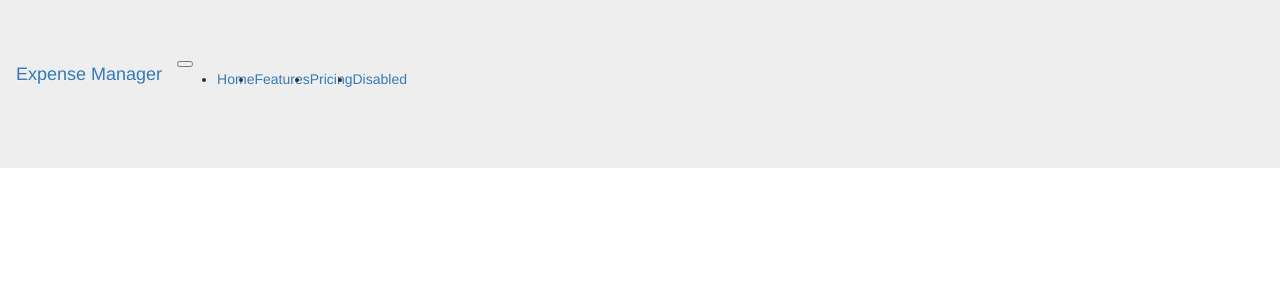
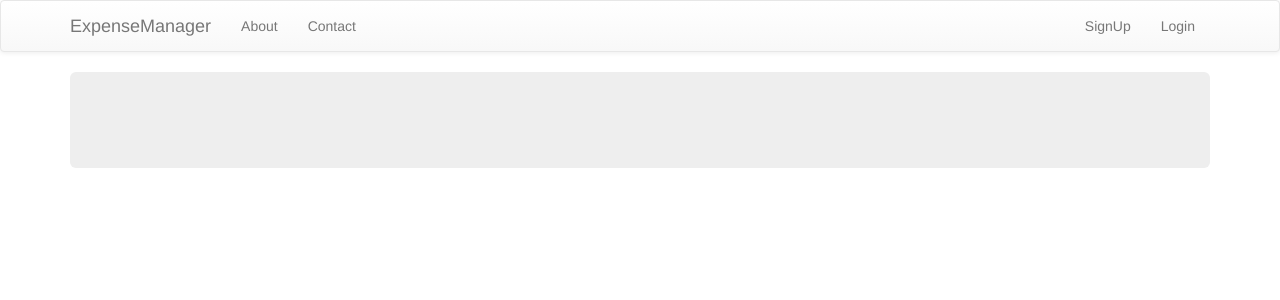
Before and after one commit to LaxmishShetty/Expense_Manager, a Django app: page / in a window 1280 px wide. Shown: the top 300 px of the page. Run offline with Django 3.2, Linux system fonts and the light colour scheme; some libraries are stand-ins or nearby versions.

Commit message:
neww files

```diff
--- a/ExpenseManager/views.py
+++ b/ExpenseManager/views.py
@@ -1,11 +1,12 @@
 from django.shortcuts import render
 from django.http import HttpResponse
+from django.contrib.auth.models import User
+from django.contrib.auth import login,authenticate
+from django.http import HttpResponseRedirect
+
 # Create your views here.
 
 def index(request):
     context={'x':'hello world'}
 
-    return render(request,'index.html',context)
-
-def login(request):
-    return HttpResponse("its login")
+    return render(request,'index.html')
--- a/ExpenseManagerProject/settings.py
+++ b/ExpenseManagerProject/settings.py
@@ -39,6 +39,7 @@ INSTALLED_APPS = [
     'django.contrib.messages',
     'django.contrib.staticfiles',
     'ExpenseManager',
+    'crispy_forms',
 ]
 
 MIDDLEWARE = [
--- a/ExpenseManagerProject/urls.py
+++ b/ExpenseManagerProject/urls.py
@@ -16,10 +16,12 @@ Including another URLconf
 from django.contrib import admin
 from django.urls import path
 from django.conf.urls import url
-from ExpenseManager import views
+from ExpenseManager import views as expense_manager_views
+from register import views
 
 urlpatterns = [
     path('admin/', admin.site.urls),
-    url(r'^$',views.index,name='index'),
+    url(r'^$',expense_manager_views.index,name='index'),
     url(r'^login$',views.login,name='login'),
+    url(r'^register$',views.register,name='register'),
 ]
--- a/templates/index.html
+++ b/templates/index.html
@@ -5,36 +5,39 @@
     <title>Expense Manager</title>
     <!-- Latest compiled and minified CSS -->
 <!-- Latest compiled and minified CSS -->
-<link rel="stylesheet" href="https://maxcdn.bootstrapcdn.com/bootstrap/3.3.7/css/bootstrap.min.css" integrity="sha384-BVYiiSIFeK1dGmJRAkycuHAHRg32OmUcww7on3RYdg4Va+PmSTsz/K68vbdEjh4u" crossorigin="anonymous">
+  <link rel="stylesheet" href="https://maxcdn.bootstrapcdn.com/bootstrap/3.3.7/css/bootstrap.min.css" integrity="sha384-BVYiiSIFeK1dGmJRAkycuHAHRg32OmUcww7on3RYdg4Va+PmSTsz/K68vbdEjh4u" crossorigin="anonymous">
 <!-- Optional theme -->
 <link rel="stylesheet" href="https://maxcdn.bootstrapcdn.com/bootstrap/3.3.7/css/bootstrap-theme.min.css" integrity="sha384-rHyoN1iRsVXV4nD0JutlnGaslCJuC7uwjduW9SVrLvRYooPp2bWYgmgJQIXwl/Sp" crossorigin="anonymous">
-<!-- Latest compiled and minified JavaScript -->
-<script src="https://maxcdn.bootstrapcdn.com/bootstrap/3.3.7/js/bootstrap.min.js" integrity="sha384-Tc5IQib027qvyjSMfHjOMaLkfuWVxZxUPnCJA7l2mCWNIpG9mGCD8wGNIcPD7Txa" crossorigin="anonymous"></script>
+<link rel="stylesheet" href="imageGallery.css">
+    <link rel="stylesheet" href=" https://stackpath.bootstrapcdn.com/font-awesome/4.7.0/css/font-awesome.min.css">
 </head>
 <body>
-<div class="jumbotron">
-<nav class="navbar navbar-expand-lg navbar-light bg-light">
-  <a class="navbar-brand" href="#">Expense Manager</a>
-  <button class="navbar-toggler" type="button" data-toggle="collapse" data-target="#navbarNav" aria-controls="navbarNav" aria-expanded="false" aria-label="Toggle navigation">
-    <span class="navbar-toggler-icon"></span>
-  </button>
-  <div class="collapse navbar-collapse" id="navbarNav">
-    <ul class="navbar-nav">
-      <li class="nav-item active">
-        <a class="nav-link" href="#">Home <span class="sr-only">(current)</span></a>
-      </li>
-      <li class="nav-item">
-        <a class="nav-link" href="#">Features</a>
-      </li>
-      <li class="nav-item">
-        <a class="nav-link" href="#">Pricing</a>
-      </li>
-      <li class="nav-item">
-        <a class="nav-link disabled" href="#" tabindex="-1" aria-disabled="true">Disabled</a>
-      </li>
-    </ul>
+<nav class="navbar navbar-default">
+  <div class="container">
+    <div class="navbar-header">
+       <button type="button" class="navbar-toggle collapsed" data-toggle="collapse" data-target="#bs-example-navbar-collapse-1" aria-expanded="false">
+              <span class="sr-only">Toggle navigation</span>
+              <span class="icon-bar"></span>
+              <span class="icon-bar"></span>
+              <span class="icon-bar"></span>
+       </button>
+            <a href="#" class="navbar-brand">ExpenseManager</a>
+    </div>
+    <div class="colapse navbar-collapse" id="bs-example-navbar-collapse-1">
+      <ul class="nav navbar-nav">
+        <li><a href="#">About</a></li>
+        <li><a href="#">Contact</a> </li>
+      </ul>
+      <ul class="nav navbar-nav navbar-right">
+        <li><a href="/register">SignUp</a></li>
+        <li><a href="#">Login</a> </li>
+      </ul>
+    </div>
   </div>
 </nav>
+<div class="container">
+  <div class="jumbotron"></div>
 </div>
+
 </body>
 </html>
--- a/templates/login.html
+++ b/templates/login.html
@@ -5,6 +5,8 @@
     <title>Login</title>
 </head>
 <body>
-<h1>Login</h1>
+<form method="post">
+
+</form>
 </body>
 </html>
```
